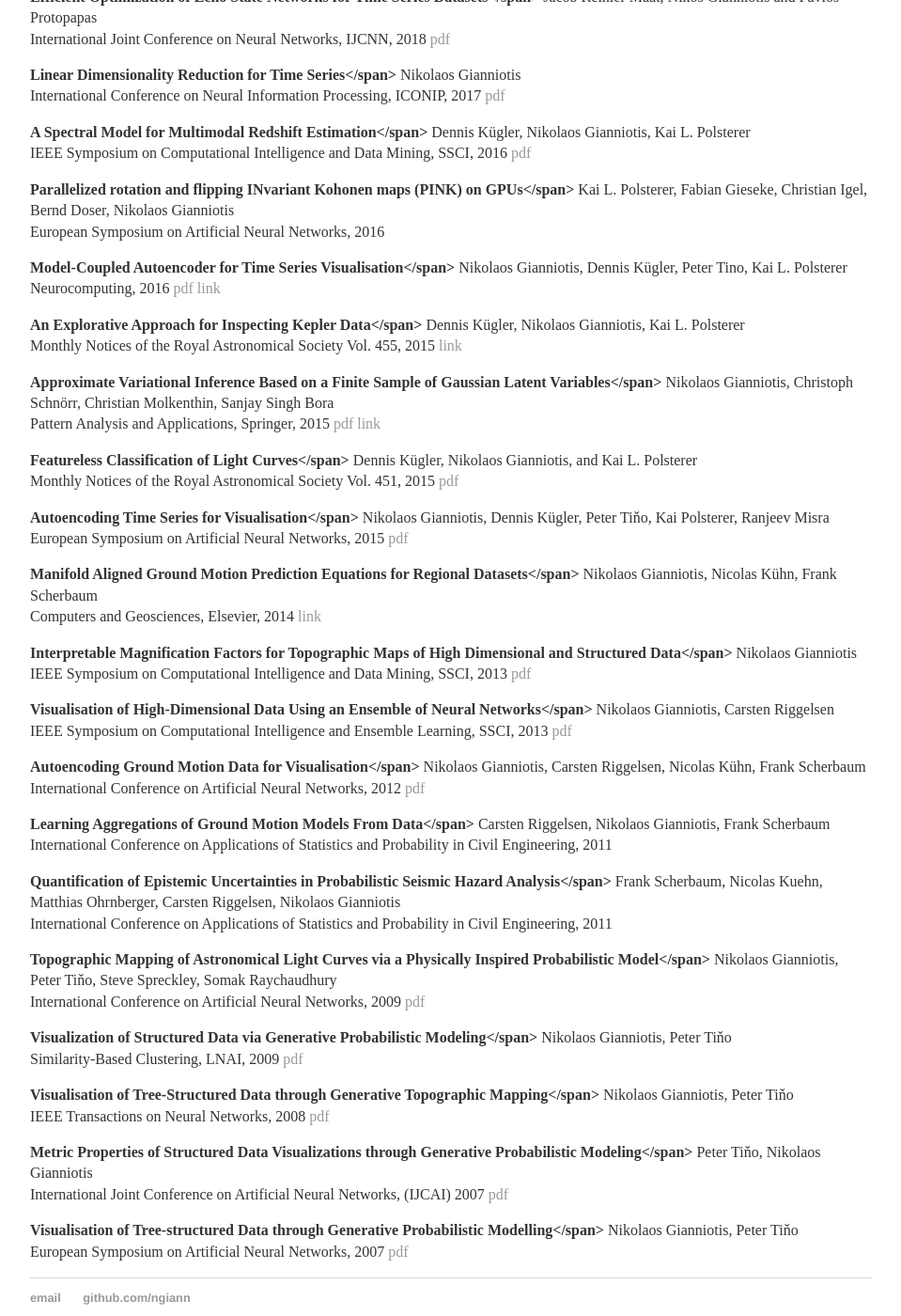
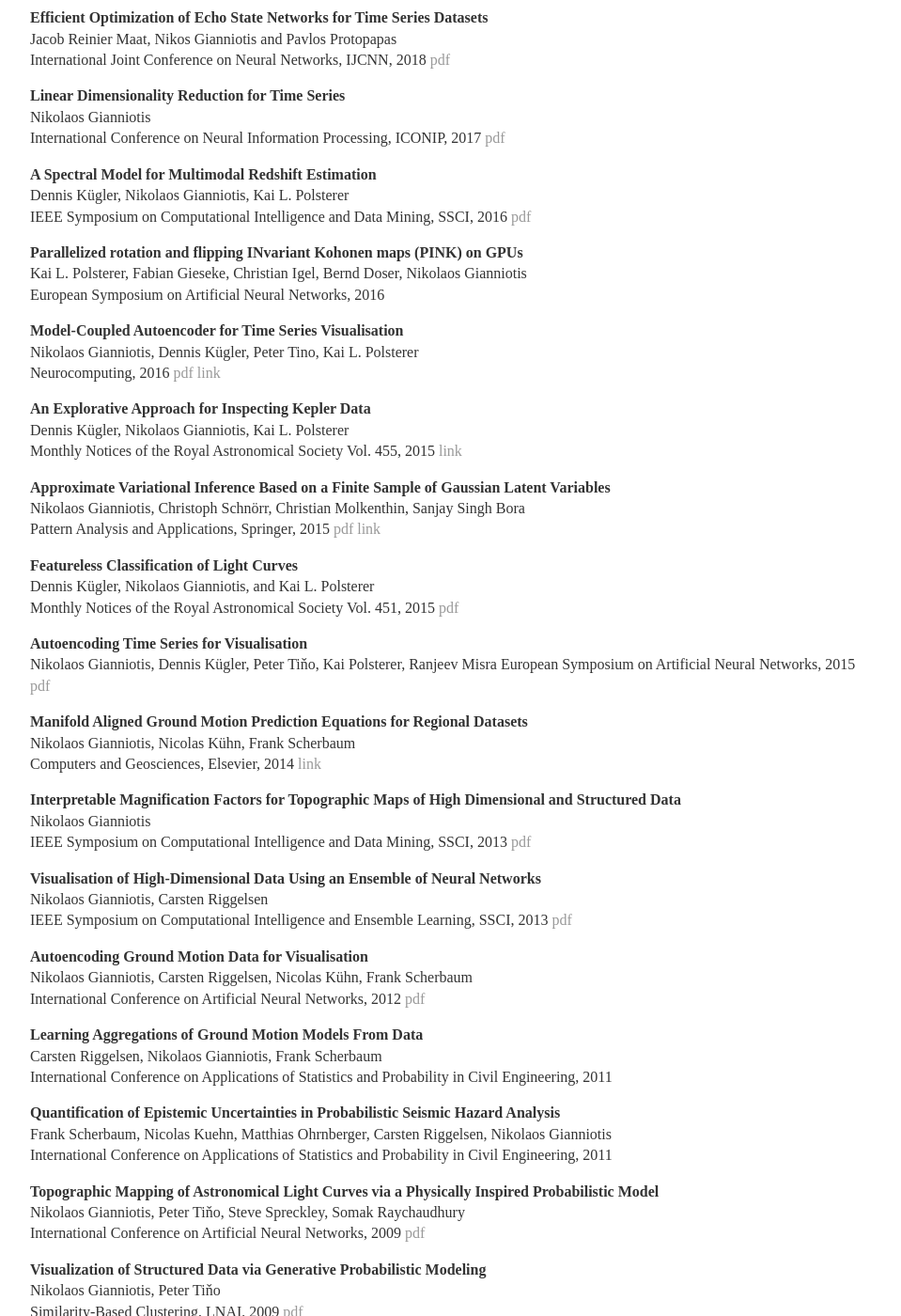
Before and after one commit to ngiann/ngiann.github.io, a Jekyll site: the page built from papers/index.md, in a window 1280 px wide and 1400 px high, scrolled down 303 px. Shown: the whole window at 94% size, without its empty margins (160-1119 px from the left). Built offline with Jekyll 4.4.1, drawn with Linux system fonts in a browser that asks for light colours; some of the changed lines change nothing that is shown; some of the changed text lies outside the part shown.

Commit message:
Update index.md

```diff
--- a/papers/index.md
+++ b/papers/index.md
@@ -5,112 +5,111 @@
 ## **Publication list**
 
 
-
-**Optical continuum photometric reverberation mapping of the Seyfert-1 galaxy Mrk509</span>**
+**Optical continuum photometric reverberation mapping of the Seyfert-1 galaxy Mrk509**\
 F. Pozo Nunez, N. Gianniotis, J. Blex, T. Lisow, R. Chini, K. L. Polsterer, J.-U. Pott, J. Esser, G. Pietrzy\
 Monthly Notices of the Royal Astronomical Society, MNRAS, 2019 [link](https://doi.org/10.1093/mnras/stz2830)
 
 
-**Mixed Variational Inference</span>**
+**Mixed Variational Inference**\
 Nikolaos Gianniotis\
 International Joint Conference on Neural Networks, IJCNN, 2019 [pdf](https://arxiv.org/pdf/1901.04791.pdf) [link](https://doi.org/10.1109/IJCNN.2019.8852348)
 
 
-**Efficient Optimization of Echo State Networks for Time Series Datasets</span>**
+**Efficient Optimization of Echo State Networks for Time Series Datasets**\
 Jacob Reinier Maat, Nikos Gianniotis and Pavlos Protopapas\
 International Joint Conference on Neural Networks, IJCNN, 2018 [pdf](https://www.dropbox.com/s/x2787m7clayg8l0/2018%20-%20IJCNN%20-%20Efficient%20Optimization%20of%20Echo%20State%20Networks%20for%20Time%20Series%20Datasets.pdf?dl=0)
 
 
-**Linear Dimensionality Reduction for Time Series</span>**
+**Linear Dimensionality Reduction for Time Series**\
 Nikolaos Gianniotis\
 International Conference on Neural Information Processing, ICONIP, 2017 [pdf](https://www.dropbox.com/s/icryfwm2a1r0nci/ICONIP%20-%202017%20-%20Linear%20Dimensionality%20Reduction%20for%20Time%20Series.pdf?dl=0)
 
 
-**A Spectral Model for Multimodal Redshift Estimation</span>**
+**A Spectral Model for Multimodal Redshift Estimation**\
 Dennis Kügler, Nikolaos Gianniotis, Kai L. Polsterer\
 IEEE Symposium on Computational Intelligence and Data Mining, SSCI, 2016 [pdf](https://www.dropbox.com/s/z2tdk8h5pz3usmr/SSCI2016%20-%20A%20Spectral%20Model%20for%20Multimodal%20Redshift%20Estimation.pdf?dl=0)
 
 
-**Parallelized rotation and flipping INvariant Kohonen maps (PINK) on GPUs</span>**
+**Parallelized rotation and flipping INvariant Kohonen maps (PINK) on GPUs**\
 Kai L. Polsterer, Fabian Gieseke, Christian Igel, Bernd Doser, Nikolaos Gianniotis\
 European Symposium on Artificial Neural Networks, 2016
 
 
-**Model-Coupled Autoencoder for Time Series Visualisation</span>**
+**Model-Coupled Autoencoder for Time Series Visualisation**\
 Nikolaos Gianniotis, Dennis Kügler, Peter Tino, Kai L. Polsterer\
 Neurocomputing, 2016 [pdf](https://www.dropbox.com/s/19rrw30w991mr25/Neucom2016%20-%20Model%20coupled%20autoencoder.pdf?dl=0) [link](http://www.sciencedirect.com/science/article/pii/S0925231216002587)
 
 
-**An Explorative Approach for Inspecting Kepler Data</span>**
+**An Explorative Approach for Inspecting Kepler Data**\
 Dennis Kügler, Nikolaos Gianniotis, Kai L. Polsterer\
 Monthly Notices of the Royal Astronomical Society Vol. 455, 2015 [link](https://doi.org/10.1093/mnras/stv2604)
 
 
-**Approximate Variational Inference Based on a Finite Sample of Gaussian Latent Variables</span>**
+**Approximate Variational Inference Based on a Finite Sample of Gaussian Latent Variables**\
 Nikolaos Gianniotis, Christoph Schnörr, Christian Molkenthin, Sanjay Singh Bora\
 Pattern Analysis and Applications, Springer, 2015 [pdf](https://www.dropbox.com/s/0az44x42f56jj4c/ApproxVariational_PAAA_preprint.pdf?dl=0) [link](http://link.springer.com/article/10.1007%2Fs10044-015-0496-9)
 
 
-**Featureless Classification of Light Curves</span>**
+**Featureless Classification of Light Curves**\
 Dennis Kügler, Nikolaos Gianniotis, and Kai L. Polsterer\
 Monthly Notices of the Royal Astronomical Society Vol. 451, 2015 [pdf](http://arxiv.org/pdf/1504.04455v2)
 
 
-**Autoencoding Time Series for Visualisation</span>**
+**Autoencoding Time Series for Visualisation**\
 Nikolaos Gianniotis, Dennis Kügler, Peter Tiňo, Kai Polsterer, Ranjeev Misra
 European Symposium on Artificial Neural Networks, 2015 [pdf](https://www.dropbox.com/s/jzza4lsmml6bin5/esann2015%20-%20Autoencoding%20time%20series.pdf?dl=0)
 
 
-**Manifold Aligned Ground Motion Prediction Equations for Regional Datasets</span>**
+**Manifold Aligned Ground Motion Prediction Equations for Regional Datasets**\
 Nikolaos Gianniotis, Nicolas Kühn, Frank Scherbaum\
 Computers and Geosciences, Elsevier, 2014 [link](http://www.sciencedirect.com/science/article/pii/S0098300414001009)
 
 
-**Interpretable Magnification Factors for Topographic Maps of High Dimensional and Structured Data</span>**
+**Interpretable Magnification Factors for Topographic Maps of High Dimensional and Structured Data**\
 Nikolaos Gianniotis\
 IEEE Symposium on Computational Intelligence and Data Mining, SSCI, 2013 [pdf](https://www.dropbox.com/s/0hhp365pmdlr7sm/SSCI2013%20-%20Interpretable%20Magnification%20Factors.pdf?dl=0)
 
 
-**Visualisation of High-Dimensional Data Using an Ensemble of Neural Networks</span>**
+**Visualisation of High-Dimensional Data Using an Ensemble of Neural Networks**\
 Nikolaos Gianniotis, Carsten Riggelsen\
 IEEE Symposium on Computational Intelligence and Ensemble Learning, SSCI, 2013 [pdf](https://www.dropbox.com/s/l5gjr9nmn8bss9r/SSCI2013%20-%20Visualisation%20of%20High-Dimensional%20Data.pdf?dl=0)
 
 
-**Autoencoding Ground Motion Data for Visualisation</span>**
+**Autoencoding Ground Motion Data for Visualisation**\
 Nikolaos Gianniotis, Carsten Riggelsen, Nicolas Kühn, Frank Scherbaum\
 International Conference on Artificial Neural Networks, 2012 [pdf](https://www.dropbox.com/s/fsgzhxwuvtcdd7c/icann2012%20-%20Autoencoding%20Ground%20Motion%20Data.pdf?dl=0)
 
 
-**Learning Aggregations of Ground Motion Models From Data</span>**
+**Learning Aggregations of Ground Motion Models From Data**\
 Carsten Riggelsen, Nikolaos Gianniotis, Frank Scherbaum\
 International Conference on Applications of Statistics and Probability in Civil Engineering, 2011
 
 
-**Quantification of Epistemic Uncertainties in Probabilistic Seismic Hazard Analysis</span>**
+**Quantification of Epistemic Uncertainties in Probabilistic Seismic Hazard Analysis**\
 Frank Scherbaum, Nicolas Kuehn, Matthias Ohrnberger, Carsten Riggelsen, Nikolaos Gianniotis\
 International Conference on Applications of Statistics and Probability in Civil Engineering, 2011
 
 
-**Topographic Mapping of Astronomical Light Curves via a Physically Inspired Probabilistic Model</span>**
+**Topographic Mapping of Astronomical Light Curves via a Physically Inspired Probabilistic Model**\
 Nikolaos Gianniotis, Peter Tiňo, Steve Spreckley, Somak Raychaudhury\
 International Conference on Artificial Neural Networks, 2009 [pdf](https://www.dropbox.com/s/lvz21as8cokt38w/icann2009%20-%20Topographic%20Mapping%20of%20Astronomical%20Light.pdf?dl=0)
 
 
-**Visualization of Structured Data via Generative Probabilistic Modeling</span>**
+**Visualization of Structured Data via Generative Probabilistic Modeling**\
 Nikolaos Gianniotis, Peter Tiňo\
 Similarity-Based Clustering, LNAI, 2009 [pdf](https://www.dropbox.com/s/jv37zymu0oaf2gl/SpringerBook%20-%20Visualization%20of%20Structured%20Data.pdf?dl=0)
 
 
-**Visualisation of Tree-Structured Data through Generative Topographic Mapping</span>**
+**Visualisation of Tree-Structured Data through Generative Topographic Mapping**\
 Nikolaos Gianniotis, Peter Tiňo\
 IEEE Transactions on Neural Networks, 2008 [pdf](https://www.dropbox.com/s/ydzz07wbe7u9c3m/IEEE2008%20-%20Visualisation%20of%20Tree-Structured%20Data.pdf?dl=0)
 
 
-**Metric Properties of Structured Data Visualizations through Generative Probabilistic Modeling</span>**
+**Metric Properties of Structured Data Visualizations through Generative Probabilistic Modeling**\
 Peter Tiňo, Nikolaos Gianniotis\
 International Joint Conference on Artificial Neural Networks, (IJCAI) 2007 [pdf](https://www.dropbox.com/s/tolg5urgkgh5q7m/IJCAI2007%20-%20Metric%20Properties%20of%20Structured%20Data.pdf?dl=0)
 
 
-**Visualisation of Tree-structured Data through Generative Probabilistic Modelling</span>**
+**Visualisation of Tree-structured Data through Generative Probabilistic Modelling**\
 Nikolaos Gianniotis, Peter Tiňo\
 European Symposium on Artificial Neural Networks, 2007 [pdf](https://www.dropbox.com/s/kh0yg0wml3fhe7j/esann2007%20-%20Visualisation%20of%20Tree-structured%20Data.pdf?dl=0)
```
